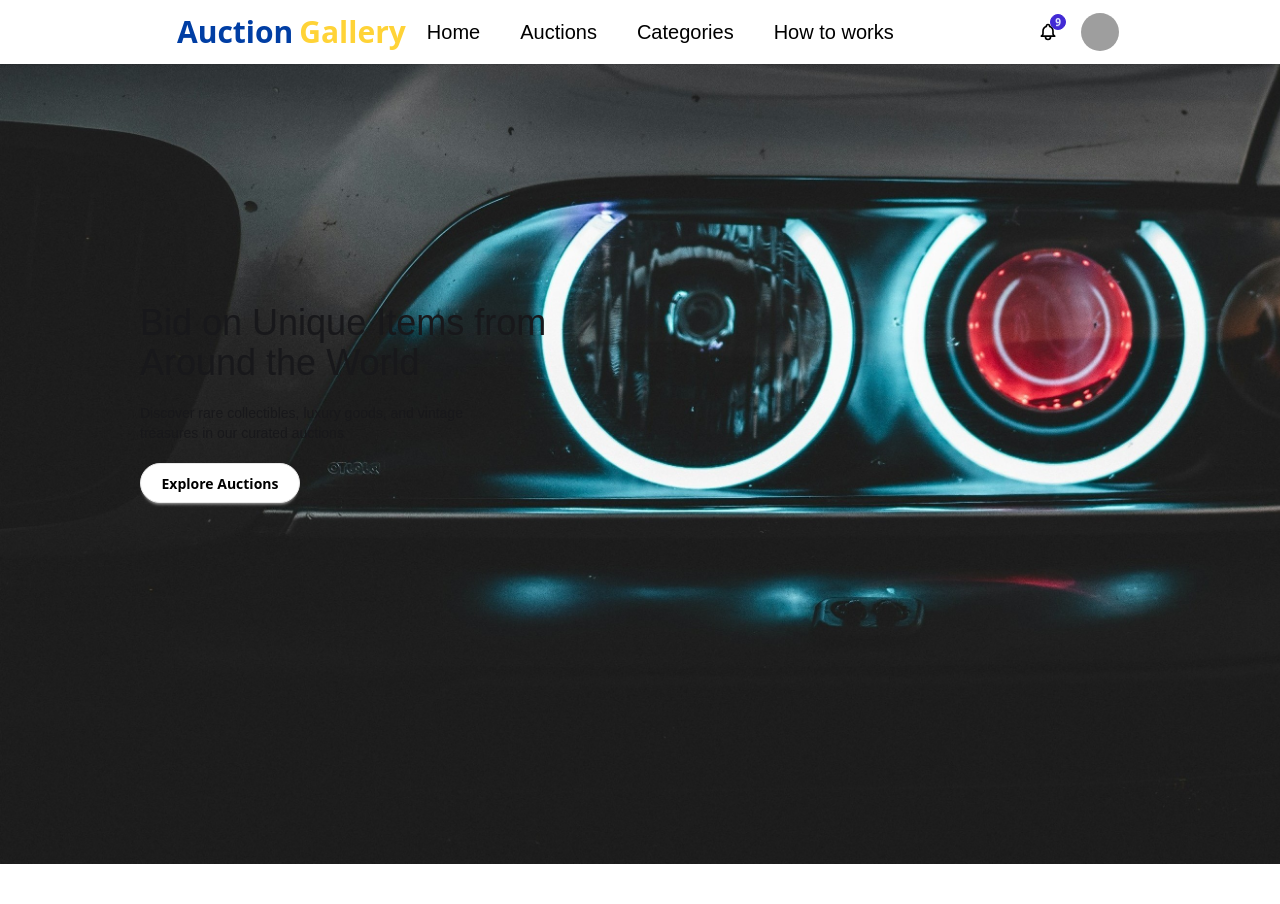
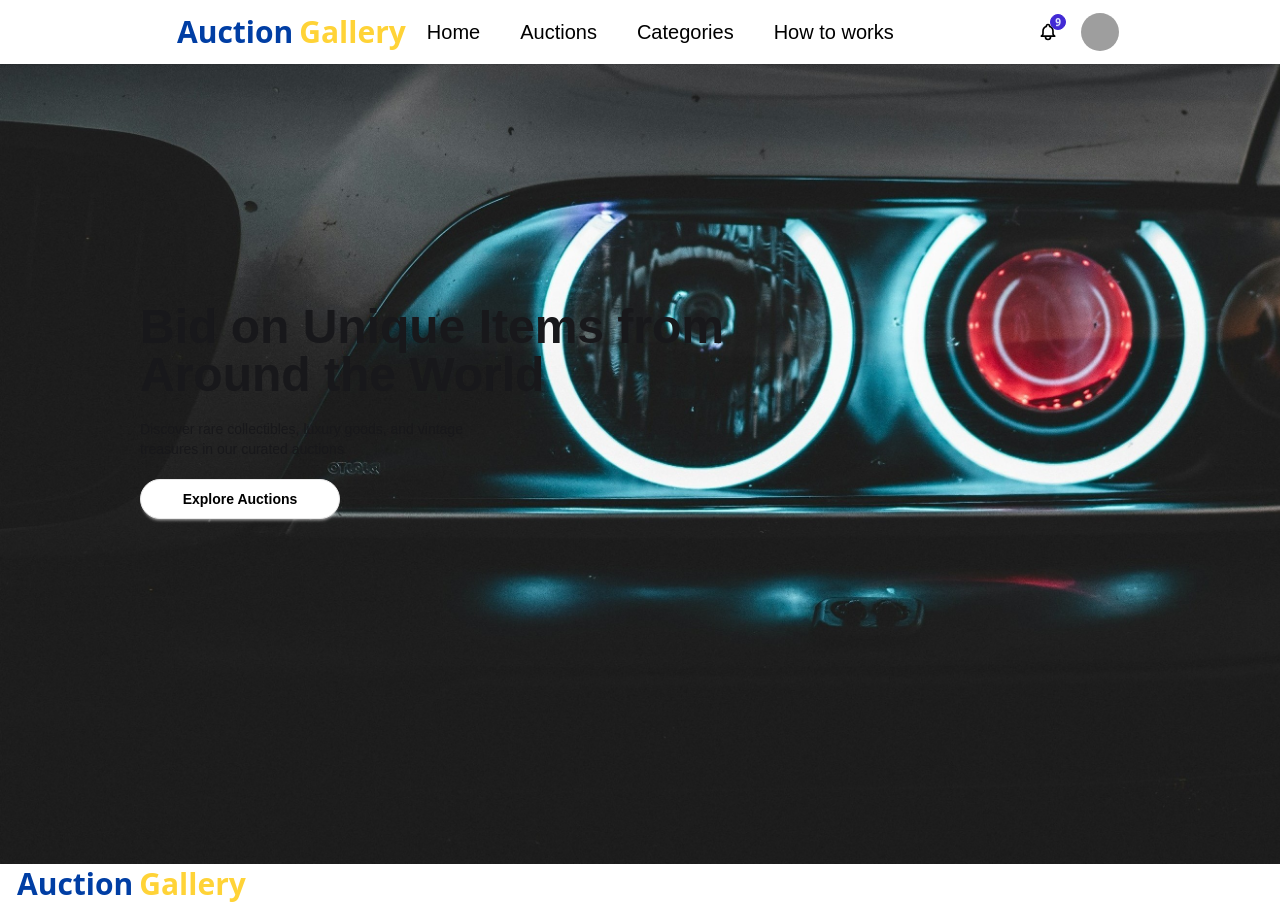
Before and after one commit to jeshankhan26/AuctionGallery, a React (Vite) app: page / in a window 1280 px wide. Before the commit the page ends 864 px from the top, so only its background shows below. Built offline with nearby package versions, Linux system fonts and the light colour scheme; grey boxes are pictures that could not be loaded.

Commit message:
Second Connit

```diff
--- a/src/App.jsx
+++ b/src/App.jsx
@@ -1,6 +1,7 @@
 import './App.css'
 import Navbar from './Components/navbar.jsx'
 import Hero from './Components/hero.jsx'
+import Footer from './Components/Footer.jsx'
 
 function App() {
 
@@ -9,6 +10,7 @@ function App() {
     <>
   <Navbar/>
   <Hero/>
+  <Footer/>
     </>
   )
 }
--- /dev/null
+++ b/src/Components/Footer.jsx
@@ -0,0 +1,13 @@
+import React from 'react';
+
+const Footer = () => {
+    return (
+        <>
+            <div>
+            <a className="btn btn-ghost text-3xl text-[#003EA4]">Auction <span className='text-[#FFD337]'>Gallery</span> </a>
+            </div>
+        </>
+    );
+};
+
+export default Footer;
--- a/src/Components/hero.jsx
+++ b/src/Components/hero.jsx
@@ -4,9 +4,9 @@ const hero = () => {
         <>
             <div className='bg-[url(../../public/assets/Banner-min.jpg)] bg-no-repeat bg-cover h-200 '>
                 <div className='grid gap-5'>
-                <h1 className='sora text-4xl pt-[239px] pl-[140px]'>Bid on Unique Items from <br /> Around the World</h1>
-                <h1 className='sora text-sm font-light pl-[140px]'>Discover rare collectibles, luxury goods, and vintage <br /> treasures in our curated auctions</h1>
-                <button className="btn bg-white text-black rounded-3xl ml-[140px] w-40">Explore Auctions</button>
+                <h1 className='sora text-5xl pt-[239px] pl-[140px] font-semibold'>Bid on Unique Items from <br /> Around the World</h1>
+                <h1 className='sora text-sm font-medium pl-[140px]'>Discover rare collectibles, luxury goods, and vintage <br /> treasures in our curated auctions</h1>
+                <button className="btn bg-white text-black rounded-3xl ml-[140px] w-50 sora text-5 px-8 py-4">Explore Auctions</button>
                 </div>
 
             </div>
```
